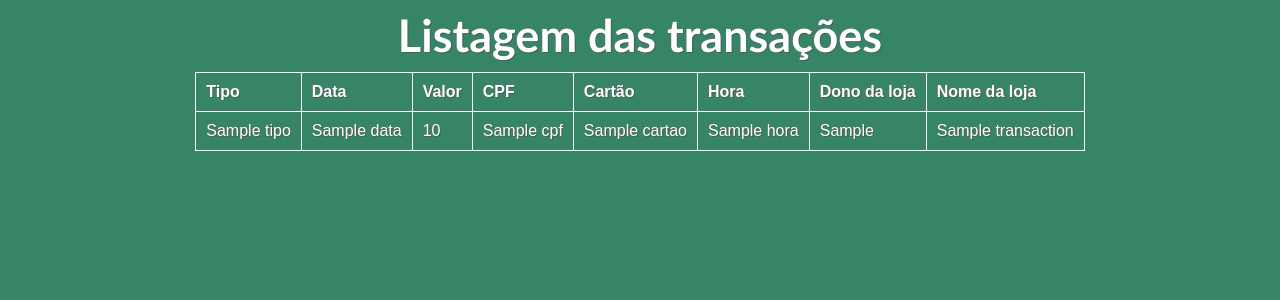
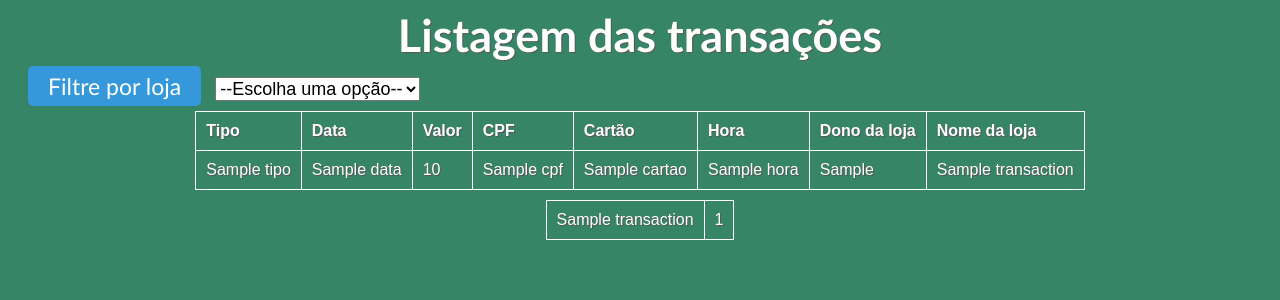
Before and after one commit to JoaoMaiaBGM/cnab-transactions, a Django app: template cnab_api/templates/transactions.html in a window 1280 px wide. Shown: the top 300 px of the page. Run offline with Django 4.2, Linux system fonts and the light colour scheme; the template is opened without the code that fills it: most values are stand-ins (such as "Sample title", 1, 10 or a date in 2020).

Commit message:
feat: filter by store

```diff
--- a/cnab_api/templates/transactions.html
+++ b/cnab_api/templates/transactions.html
@@ -5,6 +5,14 @@
 <div class="transaction">
   <form method="POST" enctype="multipart/form-data" id="file">
     {% csrf_token %}
+    <label for="filterStore">Filtre por loja</label>
+    <select name="store" id="filterStore" onChange="submitStore();">
+      <option value="">--Escolha uma opção--</option>
+      <option value="Todas as lojas">Todas as lojas</option>
+      {% for store in stores %}
+      <option value="{{store.nome_loja}}">{{store.nome_loja}}</option>
+      {% endfor %}
+    </select>
   </form>
 </div>
 <table>
@@ -31,5 +39,21 @@
   </tr>
   {% endfor %}
 </table>
-
+{% if total_sum %}
+<div class="transaction">
+  <table>
+    {% for transaction in transactions %} {% ifchanged %}
+    <tr>
+      <td>{{transaction.nome_loja}}</td>
+      <td>{{total_sum}}</td>
+    </tr>
+    {% endifchanged %} {% endfor %}
+  </table>
+</div>
+{% endif %}
+<script>
+  function submitStore() {
+    document.getElementById("file").submit();
+  }
+</script>
 {% endblock %}
--- a/cnab_api/views.py
+++ b/cnab_api/views.py
@@ -38,7 +38,7 @@ class CnabFileTransactions(FormView):
     def get_context_data(self, **kwargs):
         context = super().get_context_data(**kwargs)
         context['transactions'], context['total_sum'] = self.filter.filter(self.store)
-        context['store'] = CnabApiModel.objects.all().values('nome_loja')
+        context['stores'] = CnabApiModel.objects.all().values('nome_loja')
         return context
 
 
```
Also changed, not shown: cnab_api/utils.py (+20 -9 lines).
